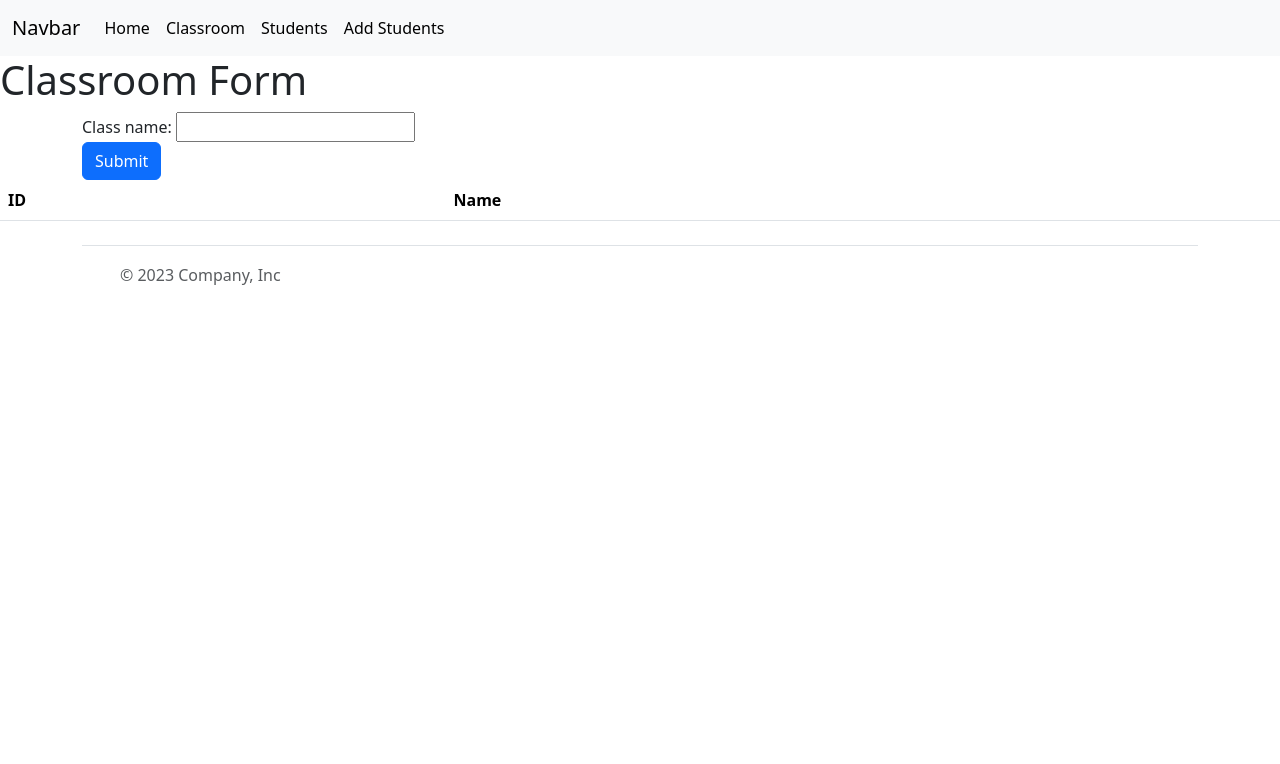
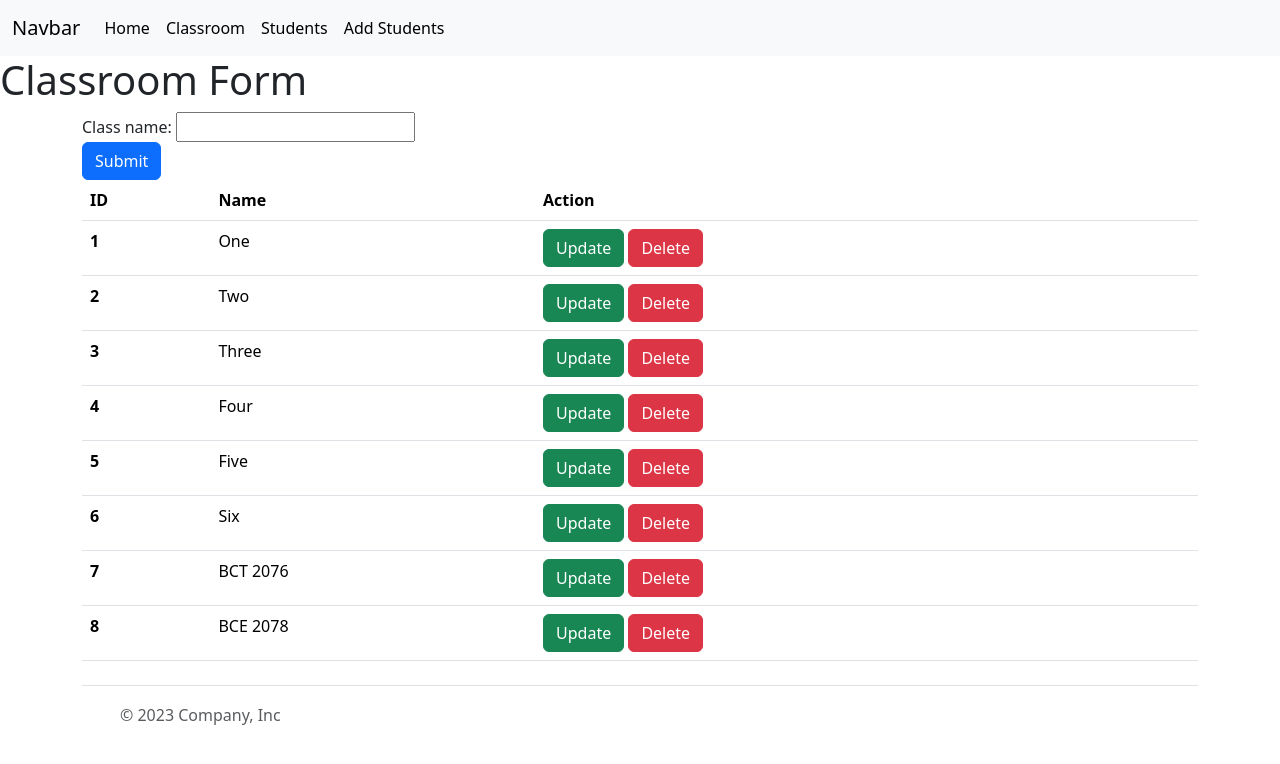
Before and after one commit to kashyap2058/Django_learnig1, a Django app: page /classbased/classroom/ in a window 1280 px wide. Shown: the top 764 px of the page. Run offline with Django 5.2, Linux system fonts and the light colour scheme; data comes from the database, SQL or seed files in the repository; both versions use the stored data as it was after the commit; lists and menus that the app fills with data are empty.

Commit message:
Project commit

```diff
--- a/classbased_app/forms.py
+++ b/classbased_app/forms.py
@@ -1,8 +1,14 @@
 from django import forms
-from  myapp.models import ClassRoom
+from  myapp.models import ClassRoom,StudentProfile
 
 
 class ClassRoomModelForms(forms.ModelForm):
     class Meta:
         model=ClassRoom
         fields=["class_name",]
+
+
+class StudentProfileForms(forms.ModelForm):
+    class Meta:
+        model=StudentProfile
+        fields=["student_id","phone","roll_no","bio","profile_pic",]
--- a/classbased_app/urls.py
+++ b/classbased_app/urls.py
@@ -5,4 +5,5 @@
     path('classroom/',ClassRoomView.as_view(),name='classbased_classroom'),
     path('student/',StudentView.as_view(),name='classbased_std'),
     path('add-student/',AddStudentView.as_view(),name='classbased_addstd'),
+    path('delete-class/<int:id>',delete_class,name='classbased_deleteclass'),
 ]
--- a/classbased_app/views.py
+++ b/classbased_app/views.py
@@ -1,7 +1,13 @@
-from django.shortcuts import render
+from typing import Any
+from django.shortcuts import render,redirect
 from django.views.generic import TemplateView,ListView,CreateView
 from myapp.models import ClassRoom,Student,StudentProfile
 from .forms import ClassRoomModelForms
+
+#to redirect after a form has been submitted
+from django.urls import reverse_lazy
+
+
 # Create your views here.
 class HomeView(TemplateView):
     template_name="classbased/home.html"
@@ -15,7 +21,15 @@
     #aagadi normally functional approach ma hamile tala return garda request,template name(html file),context load garya them
     #yo context vitra query set pathako them tei garne yesma ni for which
     queryset=ClassRoom.objects.all() #context ko value ko kaam garxa automatically
-    context_object_name="classrooms" #context ko key ko naam dine kaam garxa automatically
+    # context_object_name="classrooms" #context ko key ko naam dine kaam garxa automatically
+    success_url=reverse_lazy('classbased_classroom')#to redirect to this page after form has been submitted and data has been written in the database
+
+
+    #hamile mathi ko matra garem vane context ma gayera classroom jadaina so to overwritr the data we do
+    def get_context_data(self, **kwargs):
+        context=super().get_context_data()
+        context['classrooms']=ClassRoom.objects.all()
+        return context
 
 
 class AddStudentView(ListView):
@@ -26,3 +40,10 @@
     template_name='classbased/student.html'
     queryset=StudentProfile.objects.all()
     context_object_name="students"
+
+
+def delete_class(request,id):
+    if request.method=='POST':
+        ClassRoom.objects.get(id=id).delete()
+        return redirect('classbased_classroom')
+    return render(request,'classbased/delete.html',context={'classroom':ClassRoom.objects.get(id=id)})
--- a/templates/classbased/classroom_add.html
+++ b/templates/classbased/classroom_add.html
@@ -12,11 +12,13 @@
         <button type="submit" class="btn btn-primary">Submit</button>
       </form>
 </div>
-<table class="table">
+<div class="container" align='center'>
+    <table class="table" >
         <thead>
           <tr>
             <th scope="col">ID</th>
             <th scope="col">Name</th>
+            <th scope="col">Action</th>
           </tr>
         </thead>
         <tbody>
@@ -25,9 +27,15 @@
                 {% comment %} forloop.counter le number badauxa ie i ko value jastei for i in range wala ma jastei {% endcomment %}
                 <th scope="row">{{ classroom.id }}</th>
                 <td>{{ classroom.class_name }}</td>
+                <td>
+                    <a class="btn btn-success" href="#">Update</a>
+                    <a class="btn btn-danger"href="{% url "classbased_deleteclass" classroom.id%}">Delete</a>
+                  </td>
 
               </tr>
             {% endfor %}
         </tbody>
       </table>
+
+</div>
 {% endblock content %}
```
Also changed, not shown: templates/classbased/delete.html (added, +9 -0 lines), db.sqlite3. Lines whose indentation alone changed are shown as unchanged.
